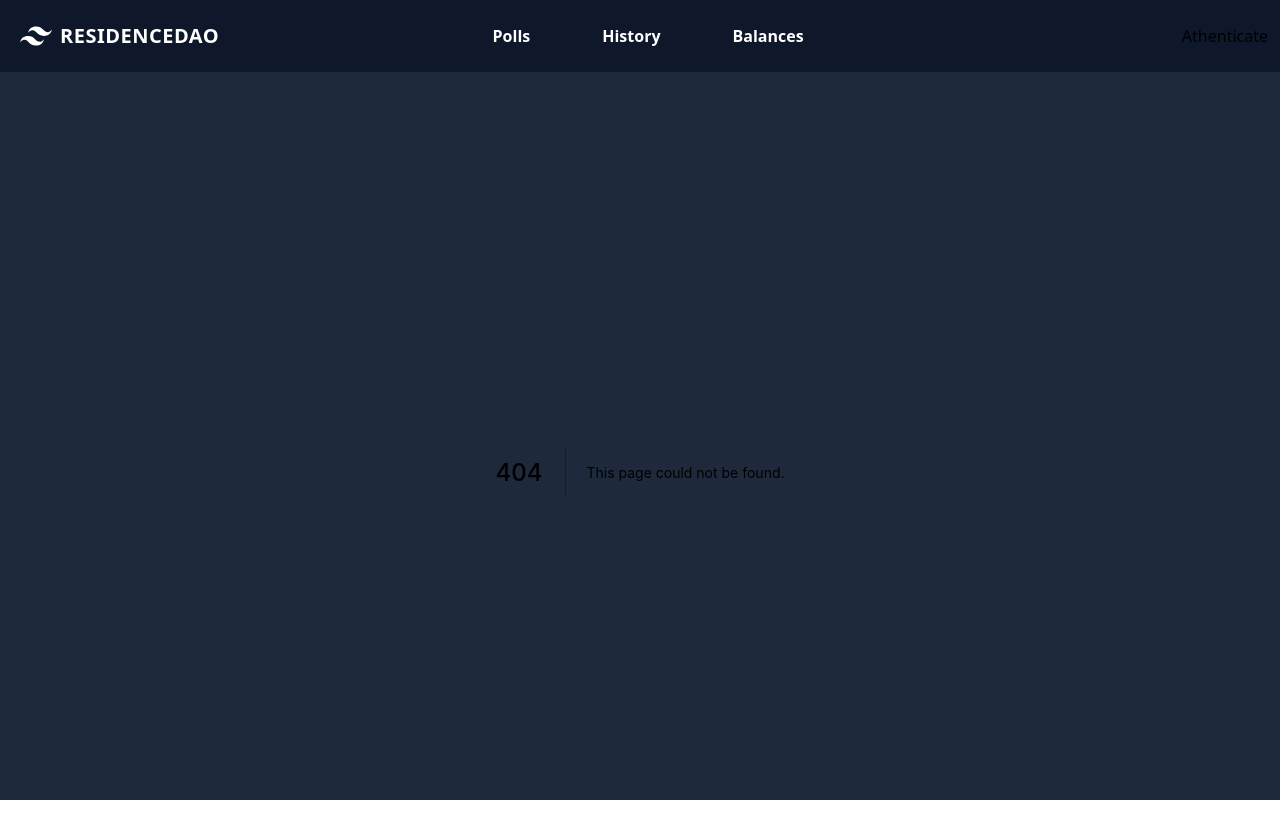
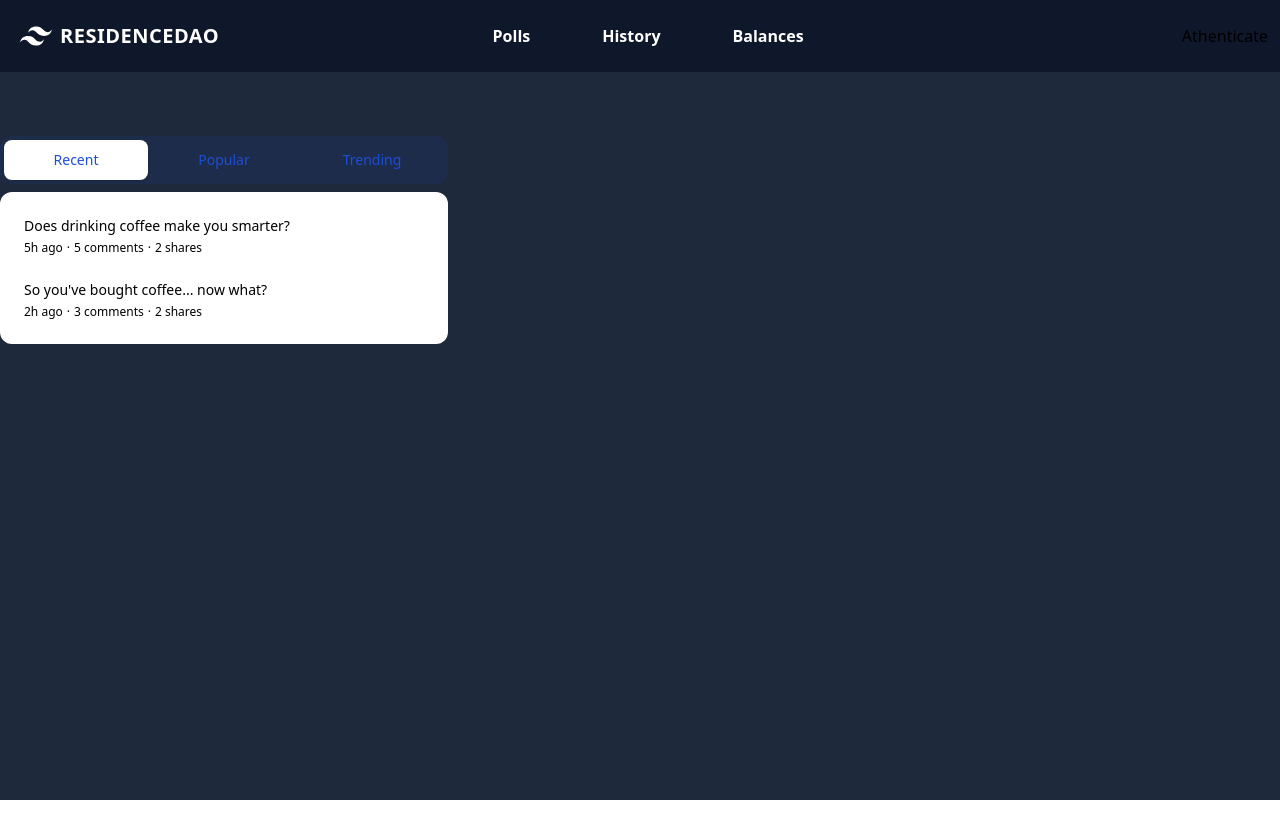
Before and after one commit to victor-barbera/ResidenceDAO, a Next.js app: page /history/TabPolls in a window 1280 px wide. Before the commit this address had no page. Shown: the top 838 px of the page. After the commit the page ends 800 px from the top, so only its background shows below. Built offline with nearby package versions, Linux system fonts and the light colour scheme.

Commit message:
history base tab and poll component

```diff
--- a/interfaces/index.tsx
+++ b/interfaces/index.tsx
@@ -7,6 +7,7 @@
   result: Result
   qty: number
   addr: string
+  // state: string // pending, approved & declined
 }
 
 export interface Result {
@@ -14,3 +15,6 @@
   no: number
   abs: number
 }
+export interface Category {
+  category: Array<Poll>,
+}
--- a/package.json
+++ b/package.json
@@ -6,6 +6,7 @@
     "start": "next start"
   },
   "dependencies": {
+    "@headlessui/react": "^1.5.0",
     "next": "latest",
     "react": "^17.0.2",
     "react-dom": "^17.0.2"
--- /dev/null
+++ b/pages/history/ClosedPoll.tsx
@@ -0,0 +1,9 @@
+import Poll from '../../components/Poll'
+
+const ClosedPoll = (props: any) => {
+  return <Poll {...props}>
+
+  </Poll>
+}
+
+export default ClosedPoll
--- a/pages/history/HistoryPoll.tsx
+++ /dev/null
@@ -1,7 +0,0 @@
-import Poll from '../../components/Poll'
-
-const ActivePoll = (props: any) => {
-  return <Poll {...props}>Hello</Poll>
-}
-
-export default ActivePoll
--- /dev/null
+++ b/pages/history/TabPolls.tsx
@@ -0,0 +1,125 @@
+import { useState } from 'react'
+import { Tab } from '@headlessui/react'
+
+const TabPolls =(props: any)=>{
+    let [categories] = useState({
+      Recent: [
+        {
+          id: 1,
+          title: 'Does drinking coffee make you smarter?',
+          date: '5h ago',
+          commentCount: 5,
+          shareCount: 2,
+        },
+        {
+          id: 2,
+          title: "So you've bought coffee... now what?",
+          date: '2h ago',
+          commentCount: 3,
+          shareCount: 2,
+        },
+      ],
+      Popular: [
+        {
+          id: 1,
+          title: 'Is tech making coffee better or worse?',
+          date: 'Jan 7',
+          commentCount: 29,
+          shareCount: 16,
+        },
+        {
+          id: 2,
+          title: 'The most innovative things happening in coffee',
+          date: 'Mar 19',
+          commentCount: 24,
+          shareCount: 12,
+        },
+      ],
+      Trending: [
+        {
+          id: 1,
+          title: 'Ask Me Anything: 10 answers to your questions about coffee',
+          date: '2d ago',
+          commentCount: 9,
+          shareCount: 5,
+        },
+        {
+          id: 2,
+          title: "The worst advice we've ever heard about coffee",
+          date: '4d ago',
+          commentCount: 1,
+          shareCount: 2,
+        },
+      ],
+    })
+    function classNames(...classes) {
+      return classes.filter(Boolean).join(' ')
+    }
+
+
+    return (
+      <div className="w-full max-w-md px-2 py-16 sm:px-0">
+        <Tab.Group>
+          <Tab.List className="flex p-1 space-x-1 bg-blue-900/20 rounded-xl">
+            {Object.keys(categories).map((category) => (
+              <Tab
+                key={category}
+                className={({ selected }) =>
+                  classNames(
+                    'w-full py-2.5 text-sm leading-5 font-medium text-blue-700 rounded-lg',
+                    'focus:outline-none focus:ring-2 ring-offset-2 ring-offset-blue-400 ring-white ring-opacity-60',
+                    selected
+                      ? 'bg-white shadow'
+                      : 'text-blue-100 hover:bg-white/[0.12] hover:text-white'
+                  )
+                }
+              >
+                {category}
+              </Tab>
+            ))}
+          </Tab.List>
+          <Tab.Panels className="mt-2">
+            {Object.values(categories).map((posts, idx) => (
+              <Tab.Panel
+                key={idx}
+                className={classNames(
+                  'bg-white rounded-xl p-3',
+                  'focus:outline-none focus:ring-2 ring-offset-2 ring-offset-blue-400 ring-white ring-opacity-60'
+                )}
+              >
+                <ul>
+                  {posts.map((post) => (
+                    <li
+                      key={post.id}
+                      className="relative p-3 rounded-md hover:bg-coolGray-100"
+                    >
+                      <h3 className="text-sm font-medium leading-5">
+                        {post.title}
+                      </h3>
+
+                      <ul className="flex mt-1 space-x-1 text-xs font-normal leading-4 text-coolGray-500">
+                        <li>{post.date}</li>
+                        <li>&middot;</li>
+                        <li>{post.commentCount} comments</li>
+                        <li>&middot;</li>
+                        <li>{post.shareCount} shares</li>
+                      </ul>
+
+                      <a
+                        href="#"
+                        className={classNames(
+                          'absolute inset-0 rounded-md',
+                          'focus:z-10 focus:outline-none focus:ring-2 ring-blue-400'
+                        )}
+                      />
+                    </li>
+                  ))}
+                </ul>
+              </Tab.Panel>
+            ))}
+          </Tab.Panels>
+        </Tab.Group>
+      </div>
+    )
+  }
+export default TabPolls
--- a/pages/history/index.tsx
+++ b/pages/history/index.tsx
@@ -1,9 +1,167 @@
 import type { NextPage } from 'next'
+import { useState } from 'react'
+import { Tab } from '@headlessui/react'
+import ClosedPoll from './ClosedPoll'
+import {Poll, Result, Category} from '../../interfaces'
+import TabPolls from './TabPolls'
 
 const History: NextPage = () => {
+
+  function classNames(...classes) {
+    return classes.filter(Boolean).join(' ')
+  }
+
   return (
-    <div>History</div>
+  <div className="flex justify-center">
+    <div className="flex-col lg:basis-1/2">
+      <h1 className="text-white font-semibold antialiased text-2xl mt-10">4 CLOSED POLLS</h1>
+        <Tab.Group >
+          <Tab.List className="flex p-1 space-x-1 bg-blue-900/20 rounded-xl mt-10">
+            {Object.keys(DUMMY_CATEGORIES).map((category) => (
+              <Tab
+                key={category}
+                className={({ selected }) =>
+                  classNames(
+                    'w-full py-2.5 text-sm leading-5 font-medium text-blue-700 rounded-lg',
+                    'focus:outline-none focus:ring-2 ring-offset-2 ring-offset-blue-400 ring-white ring-opacity-60',
+                    selected
+                      ? 'bg-white shadow'
+                      : 'text-blue-100 hover:bg-white/[0.12] hover:text-white'
+                  )
+                }
+              >
+                {category}
+              </Tab>
+            ))}
+          </Tab.List>
+           <Tab.Panels className="mt-2">
+            {Object.values(DUMMY_CATEGORIES).map((polls, idx) => (
+              <Tab.Panel
+              key={idx}
+            >
+              <ul>
+              {polls.map((poll) => (
+              <ClosedPoll {...poll} />
+              ))
+              }
+              </ul>
+              </Tab.Panel>
+
+            ))}
+          </Tab.Panels>
+        </Tab.Group>
+    </div>
+  </div>
+
+
   )
 }
+const DUMMY_POLLS_APPROVED: Array<Poll>  = [
+  {
+  id: 2,
+  title: "Titol del proposal - XIP1334",
+  description: "Una curta descripció per descriure per sobre la proposal, la descripció llarga de moment a Github del repositori.",
+  date: (new Date()).toUTCString(),
+  value: "Yes",
+  result: {yes:23,no:47,abs:10},
+  qty: 10,
+  addr: "0x06D...6583"
+},
+{
+  id: 3,
+  title: "Encara falta per les metaproposals - XIP1334",
+  description: "Una curta descripció per descriure per sobre la proposal, la descripció llarga de moment a Github del repositori.",
+  date: (new Date()).toUTCString(),
+  value: undefined,
+  result: {yes:23,no:47,abs:10},
+  qty: 36,
+  addr: "0x06D...6583"
+}]
+const DUMMY_POLLS_DECLINED: Array<Poll>  = [
+  {
+  id: 4,
+  title: "Titol del proposal - XIP1334",
+  description: "Una curta descripció per descriure per sobre la proposal, la descripció llarga de moment a Github del repositori.",
+  date: (new Date()).toUTCString(),
+  value: "Yes",
+  result: {yes:23,no:47,abs:10},
+  qty: 10,
+  addr: "0x06D...6583"
+},
+{
+  id: 5,
+  title: "Encara falta per les metaproposals - XIP1334",
+  description: "Una curta descripció per descriure per sobre la proposal, la descripció llarga de moment a Github del repositori.",
+  date: (new Date()).toUTCString(),
+  value: undefined,
+  result: {yes:23,no:47,abs:10},
+  qty: 36,
+  addr: "0x06D...6583"
+}]
+const DUMMY_CATEGORIES: Object = {
+  All: [...DUMMY_POLLS_APPROVED, ...DUMMY_POLLS_DECLINED],
+  Approved: DUMMY_POLLS_APPROVED,
+  Rejected: DUMMY_POLLS_DECLINED,
+}
+
+// Dades ja transformades desde front.
+// let DUMMY_CATEGORIES: Array<Category> = [
+//   "APPROVED" = [
+//     {
+//       id: 1,
+//       title: 'Is tech making coffee better or worse?',
+//       date: 'Jan 7',
+//       commentCount: 29,
+//       shareCount: 16,
+//     },
+//     {
+//       id: 2,
+//       title: 'The most innovative things happening in coffee',
+//       date: 'Mar 19',
+//       commentCount: 24,
+//       shareCount: 12,
+//     },
+//   ],
+//   "DENIED"= [
+//     {
+//       id: 1,
+//       title: 'Is tech making coffee better or worse?',
+//       date: 'Jan 7',
+//       commentCount: 29,
+//       shareCount: 16,
+//     },
+//     {
+//       id: 2,
+//       title: 'The most innovative things happening in coffee',
+//       date: 'Mar 19',
+//       commentCount: 24,
+//       shareCount: 12,
+//     },
+//   ]
+// ]
+
+
+// const DUMMY_POLLS: Array<Poll> = [
+//   {
+//     id: 1,
+//     title: "Titol del proposal - XIP1334",
+//     description: "Una curta descripció per descriure per sobre la proposal, la descripció llarga de moment a Github del repositori.",
+//     date: (new Date()).toUTCString(),
+//     value: "Yes",
+//     result: {yes:23,no:47,abs:10},
+//     qty: 10,
+//     addr: "0x06D...6583"
+//   },
+//   {
+//     id: 2,
+//     title: "Encara falta per les metaproposals - XIP1334",
+//     description: "Una curta descripció per descriure per sobre la proposal, la descripció llarga de moment a Github del repositori.",
+//     date: (new Date()).toUTCString(),
+//     value: undefined,
+//     result: {yes:23,no:47,abs:10},
+//     qty: 36,
+//     addr: "0x06D...6583"
+//   }
+// ]
 
 export default History
```
Also changed, not shown: 1 other file (tests, documents, lock files or other folders).
